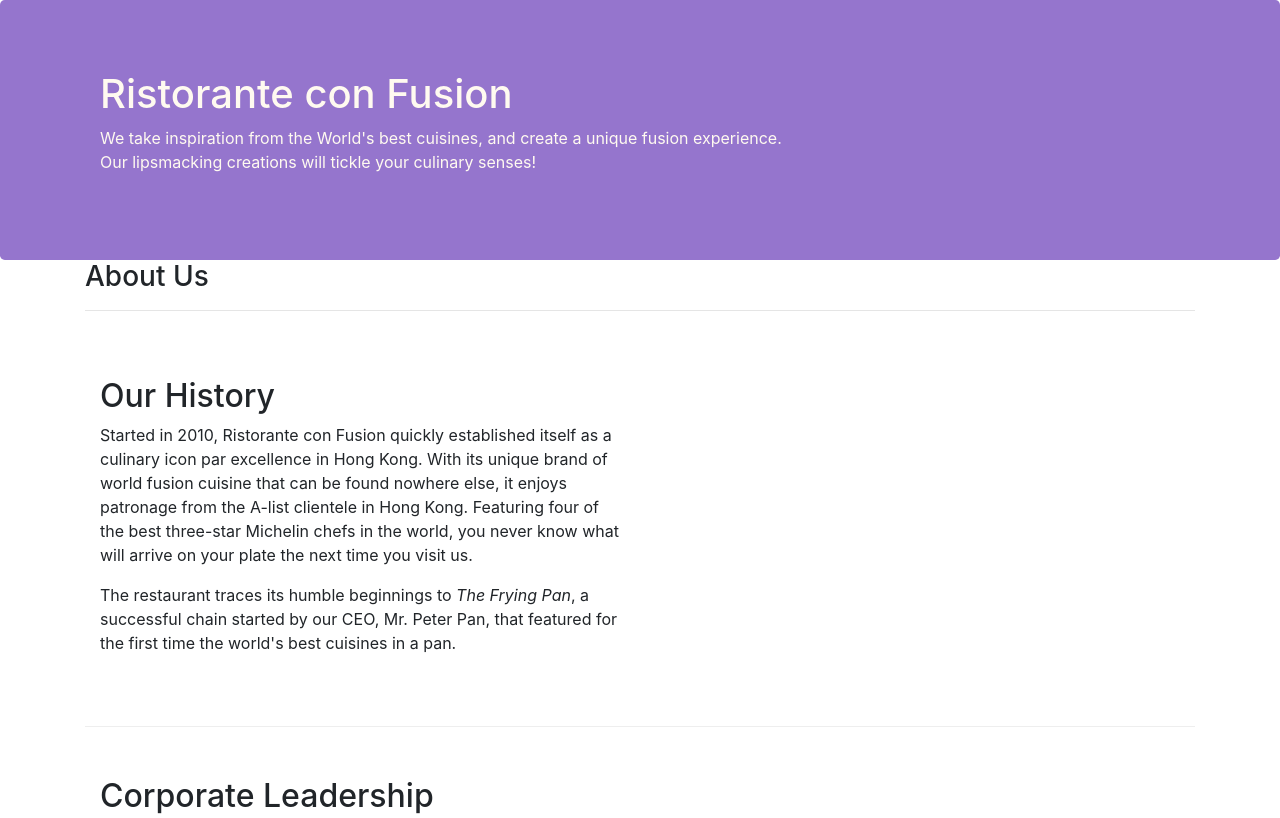
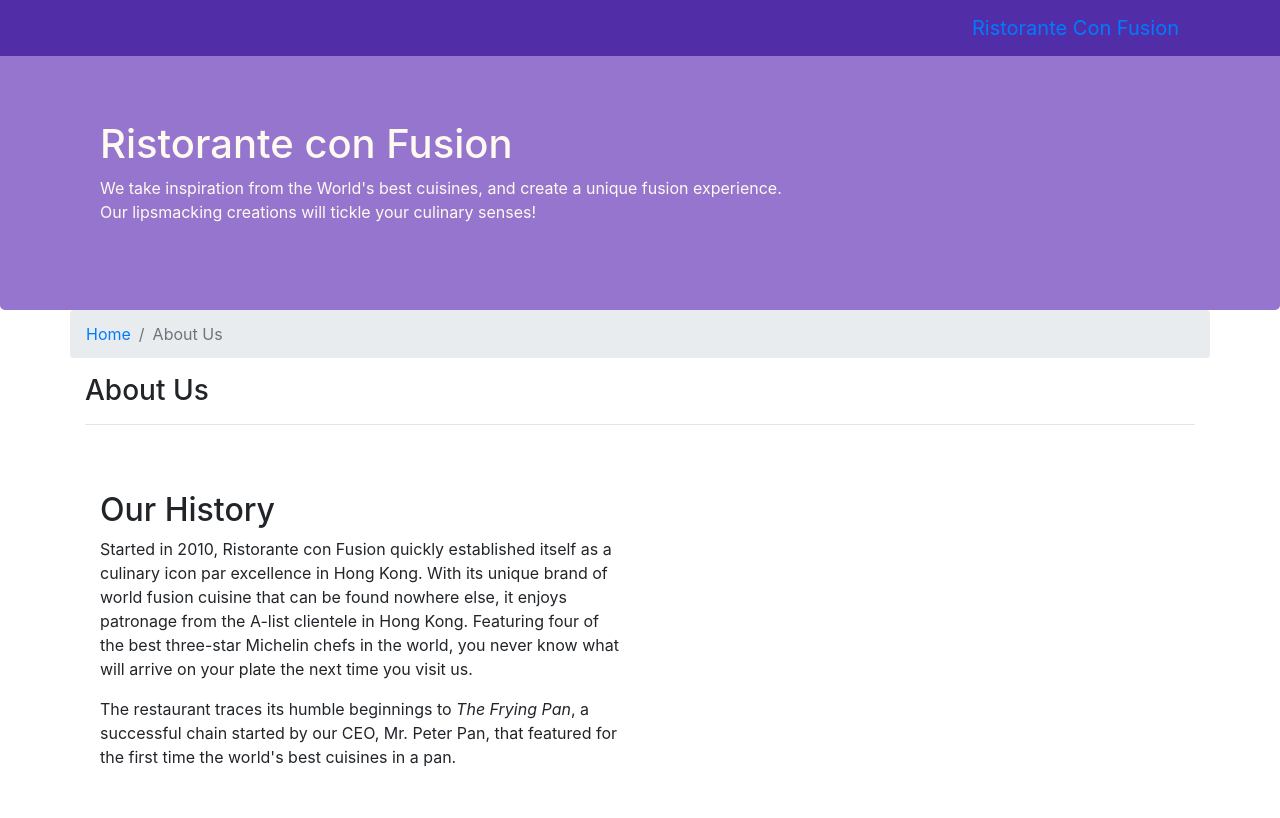
Before and after one commit to aboliaa/bootstrap-conFusion, a website: page aboutus.html in a window 1280 px wide. Shown: the top 818 px of the page. Drawn offline with nearby package versions, Linux system fonts and the light colour scheme.

Commit message:
Navigation

```diff
--- a/aboutus.html
+++ b/aboutus.html
@@ -16,6 +16,23 @@
 </head>
 
 <body>
+	<nav class="navbar navbar-inverse navbar-toggleable-sm fixed-top">
+		<div class="container">
+			<button class="navbar-toggler" type="button" data-toggle="collapse" data-target="#Navbar">
+				<span class="navbar-toggler-icon"></span>
+			</button>
+			<a class="navbar-brand" href="/">Ristorante Con Fusion</a>
+			<div class="collapse navbar-collapse" id="Navbar">
+				<ul class="navbar-nav">
+					<li class="nav-item"><a class="nav-link" href="/">Home</a></li>
+					<li class="nav-item active"><a class="nav-link" href="#">About</a></li>
+					<li class="nav-item"><a class="nav-link" href="#">Menu</a></li>
+					<li class="nav-item"><a class="nav-link" href="#">Contact</a></li>
+				</ul>
+			</div>
+		</div>
+	</nav>
+
 
     <header class="jumbotron">
         <div class="container">
@@ -32,7 +49,11 @@
 
     <div class="container">
         <div class="row">
-            <div class="col">
+			<ol class="col-12 breadcrumb">
+				<li class="breadcrumb-item"><a href="/">Home</a></li>
+				<li class="breadcrumb-item active">About Us</li>
+			</ol>
+            <div class="col-12">
                <h3>About Us</h3>
                <hr>
             </div>
@@ -72,7 +93,7 @@
                     <h5>Links</h5>
                     <ul class="list-unstyled">
                         <li><a href="/">Home</a></li>
-                        <li><a href="aboutus.html">About</a></li>
+                        <li><a href="#">About</a></li>
                         <li><a href="#">Menu</a></li>
                         <li><a href="#">Contact</a></li>
                     </ul>
--- a/css/styles.css
+++ b/css/styles.css
@@ -28,3 +28,12 @@
 	margin: 0px;
 	color: #0F0F0F;
 }
+
+ body{
+	padding: 50px 0px 0px 0px;
+	z-index: 0;
+}
+
+.navbar-inverse{
+	background-color: #512DA8;
+}
```
Also changed, not shown: index.html (+17 -0 lines).
